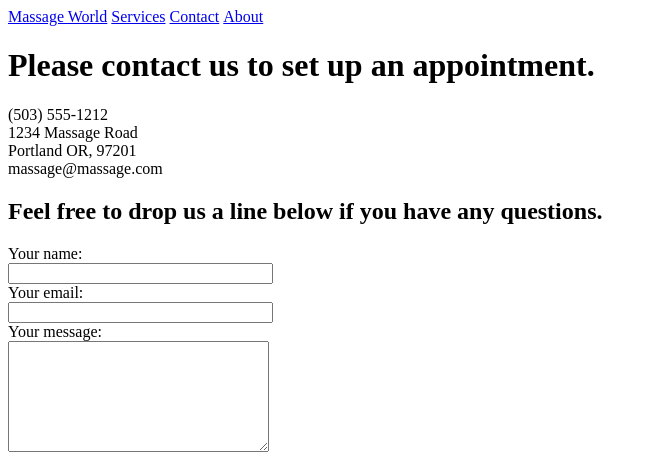
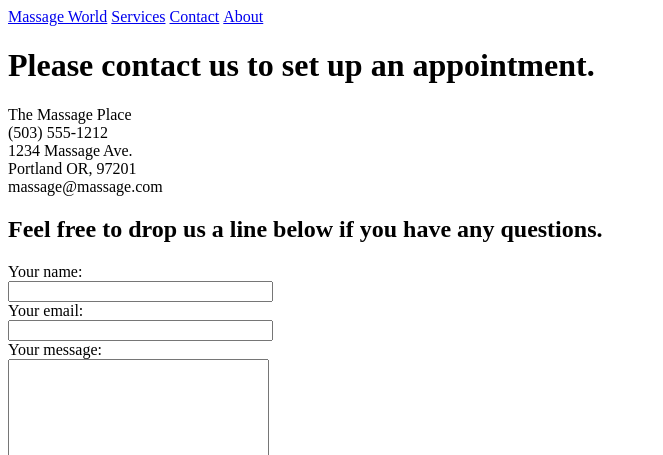
Before and after one commit to CrouseMatthew/Group-Project, a plain HTML site: page index.html in a window 1280 px wide. Shown: the top 455 px of the page, without its empty margins (0-663 px from the left). Drawn offline with Linux system fonts and the light colour scheme.

Commit message:
minor edits

```diff
--- a/index.html
+++ b/index.html
@@ -26,8 +26,10 @@ display:inline;
 <li><a href="#about">About</a></li>
 </ul>
 <h1>Please contact us to set up an appointment.</h1>
+
+	<UL>The Massage Place</UL>
 	<UL>(503) 555-1212</UL>
-	<UL>1234 Massage Road <br> Portland OR, 97201</UL>
+	<UL>1234 Massage Ave. <br> Portland OR, 97201</UL>
 	<UL>massage@massage.com</UL>
 
 	<h2>Feel free to drop us a line below if you have any questions.</h2>
```
